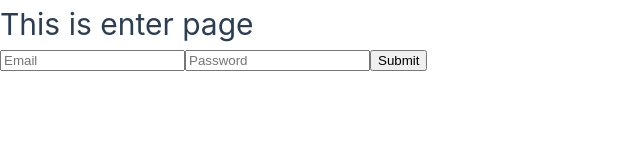
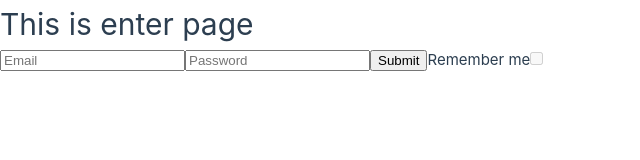
Before and after one commit to brojor/book-db-2, a Vue app: page /enter in a window 1280 px wide. Shown: the top 160 px of the page, without its empty margins (0-640 px from the left). Built offline with nearby package versions, Linux system fonts and the light colour scheme; no server answers.

Commit message:
add ability to keep a token

```diff
--- a/src/App.vue
+++ b/src/App.vue
@@ -1,5 +1,13 @@
 <script setup lang="ts">
 import { RouterView } from "vue-router";
+import { useUserStore } from "@/stores/user";
+
+const user = useUserStore();
+
+const token = localStorage.getItem("token");
+if (token) {
+  user.setToken(token, { rememberMe: true });
+}
 </script>
 
 <template>
--- a/src/services/api.ts
+++ b/src/services/api.ts
@@ -1,8 +1,6 @@
 import axios from "axios";
 
 const baseURL = import.meta.env.VITE_API_URL;
-
-console.log({ baseURL });
 
 const apiService = axios.create({
   baseURL,
--- a/src/stores/user.ts
+++ b/src/stores/user.ts
@@ -1,4 +1,4 @@
-import apiService from '@/services/api';
+import apiService from "@/services/api";
 import { defineStore } from "pinia";
 
 export const useUserStore = defineStore({
@@ -10,9 +10,12 @@ export const useUserStore = defineStore({
     isAuthenticated: (state) => !!state.token,
   },
   actions: {
-    setToken(token: string) {
+    setToken(token: string, { rememberMe }: { rememberMe: boolean }) {
       this.token = token;
       apiService.defaults.headers.common["Authorization"] = `Bearer ${token}`;
+      if (rememberMe) {
+        localStorage.setItem("token", token);
+      }
     },
     logout() {
       this.token = "";
--- a/src/views/EnterView.vue
+++ b/src/views/EnterView.vue
@@ -9,13 +9,20 @@
         placeholder="Password"
       />
       <button type="submit">Submit</button>
+      <label for="remember-me">Remember me</label>
+      <input
+        type="checkbox"
+        id="remember-me"
+        v-model="rememberMe"
+        :disabled="credentials.email === ''"
+      />
     </form>
   </div>
 </template>
 
 <script setup lang="ts">
 import { useUserStore } from "@/stores/user";
-import { reactive } from "vue";
+import { reactive, ref } from "vue";
 import { useRouter } from "vue-router";
 import apiService from "@/services/api";
 
@@ -31,12 +38,13 @@ const credentials = reactive<Credentials>({
   email: "",
   password: "",
 });
+const rememberMe = ref<boolean>(false);
 
 const handleSubmit = async () => {
   try {
     const response = await apiService.post("/register", credentials);
     const token = response.data.token;
-    user.setToken(token);
+    user.setToken(token, { rememberMe: rememberMe.value });
     router.push("/");
   } catch (error) {
     console.error(error);
```
